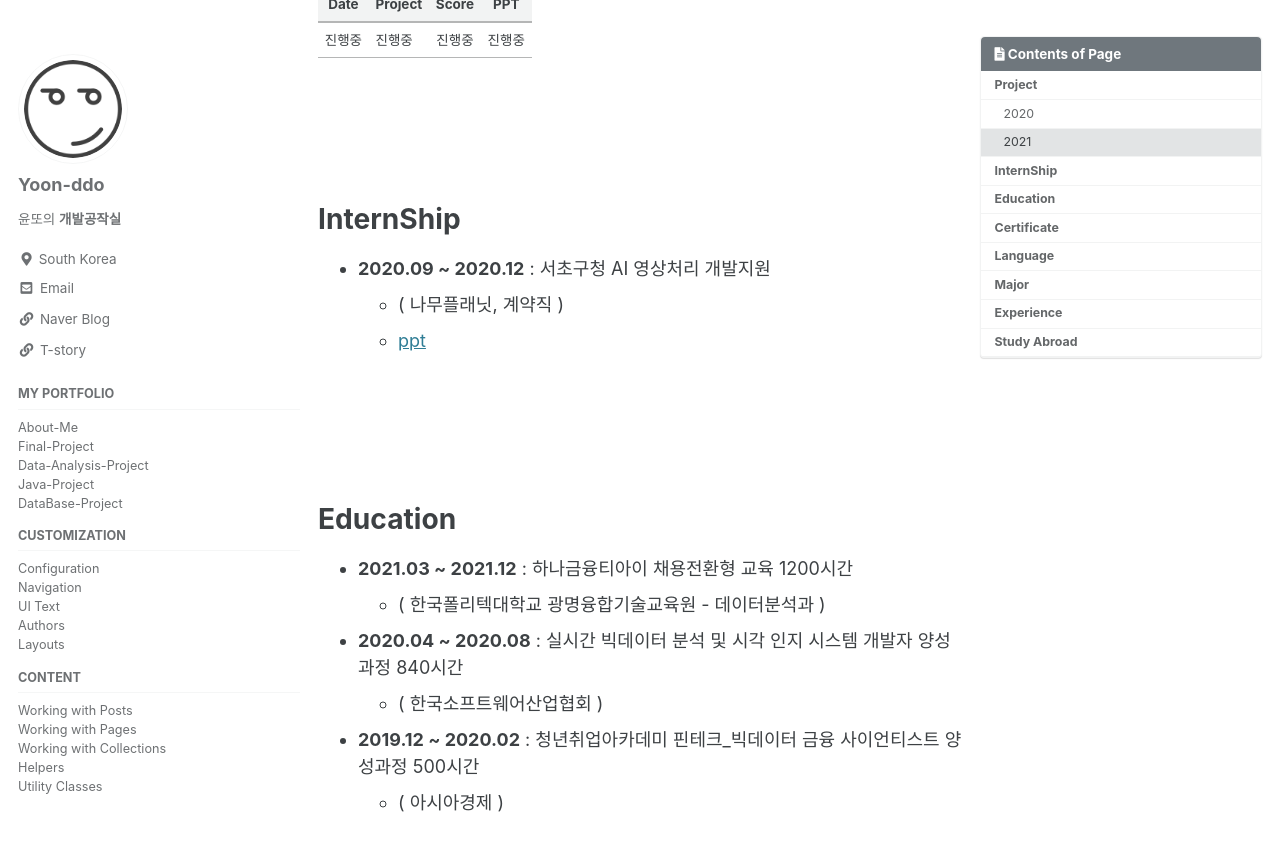
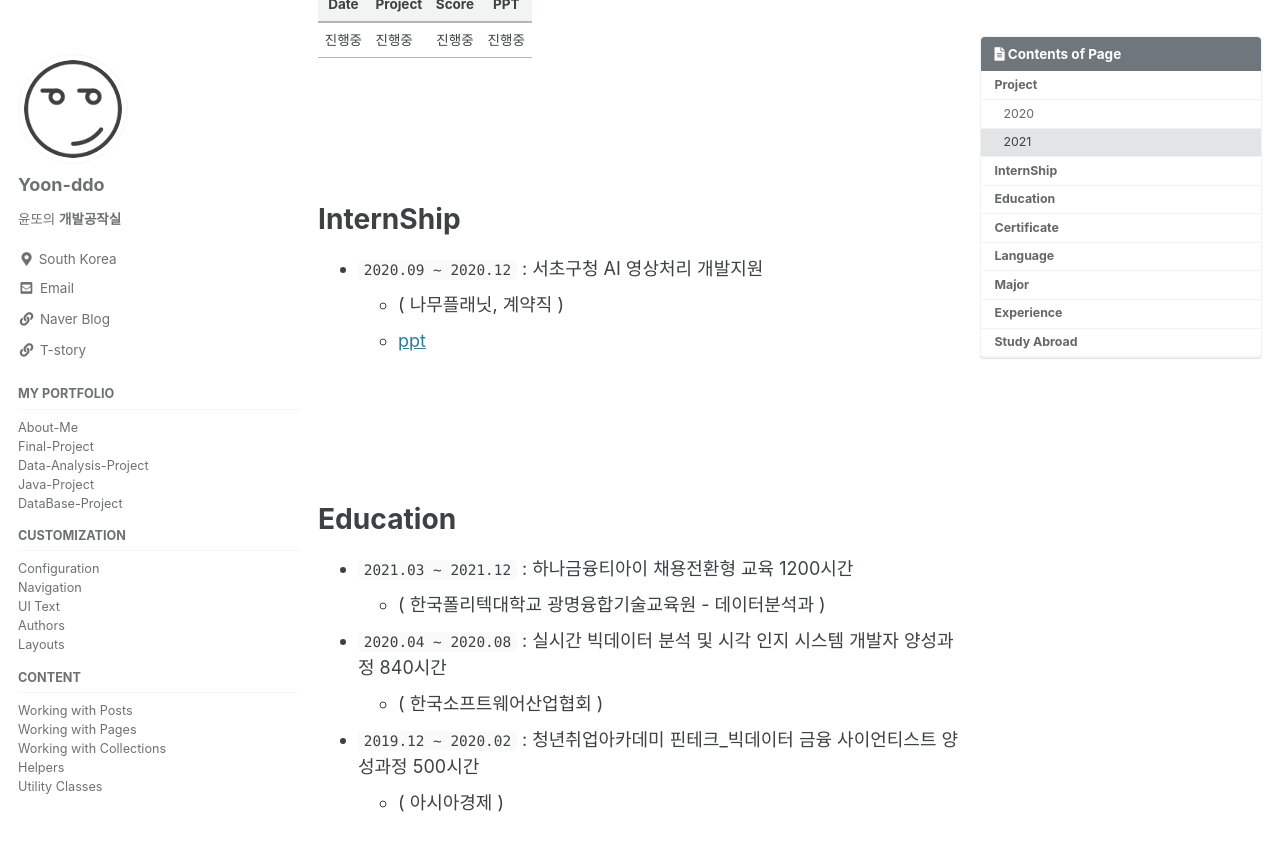
Before and after one commit to Yoon-ddo/Yoon-ddo.github.io, a Jekyll site: the page built from _posts/2021-01-01-YoonSoYoung.md, in a window 1280 px wide and 900 px high, scrolled down 830 px. Shown: the top 851 px of the window. Built offline with Jekyll 4.4.1, drawn with Linux system fonts in a browser that asks for light colours; cached includes are drawn as plain includes.

```diff
--- a/_posts/2021-01-01-YoonSoYoung.md
+++ b/_posts/2021-01-01-YoonSoYoung.md
@@ -36,18 +36,18 @@ tags:
 <br><br><br><br>
 
 # InternShip
-* **2020.09 ~ 2020.12** : 서초구청 AI  영상처리 개발지원
+* `2020.09 ~ 2020.12` : 서초구청 AI  영상처리 개발지원
   + ( 나무플래닛, 계약직 )
   + [ppt](https://drive.google.com/file/d/19pPQPI8KHEUWm1RRZ61zQvpjUv0c8vcX/view?usp=sharing)
 
 <br><br><br><br>
 
 # Education
-* **2021.03 ~ 2021.12** : 하나금융티아이 채용전환형 교육 1200시간
+* `2021.03 ~ 2021.12` : 하나금융티아이 채용전환형 교육 1200시간
   + ( 한국폴리텍대학교 광명융합기술교육원 - 데이터분석과 )
-* **2020.04 ~ 2020.08** : 실시간 빅데이터 분석 및 시각 인지 시스템 개발자 양성과정 840시간
+* `2020.04 ~ 2020.08` : 실시간 빅데이터 분석 및 시각 인지 시스템 개발자 양성과정 840시간
   + ( 한국소프트웨어산업협회 )
-* **2019.12 ~ 2020.02** : 청년취업아카데미 핀테크_빅데이터 금융 사이언티스트 양성과정 500시간
+* `2019.12 ~ 2020.02` : 청년취업아카데미 핀테크_빅데이터 금융 사이언티스트 양성과정 500시간
   + ( 아시아경제 )
 
 <br><br><br><br>
```
